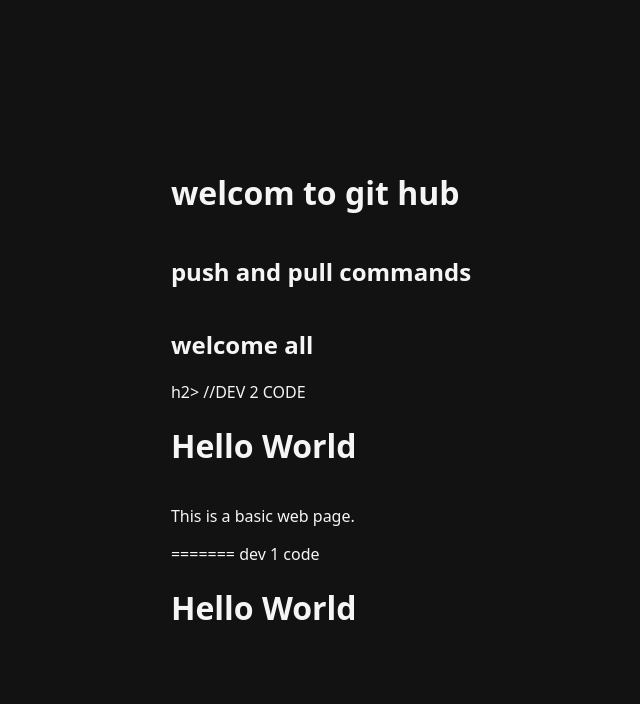
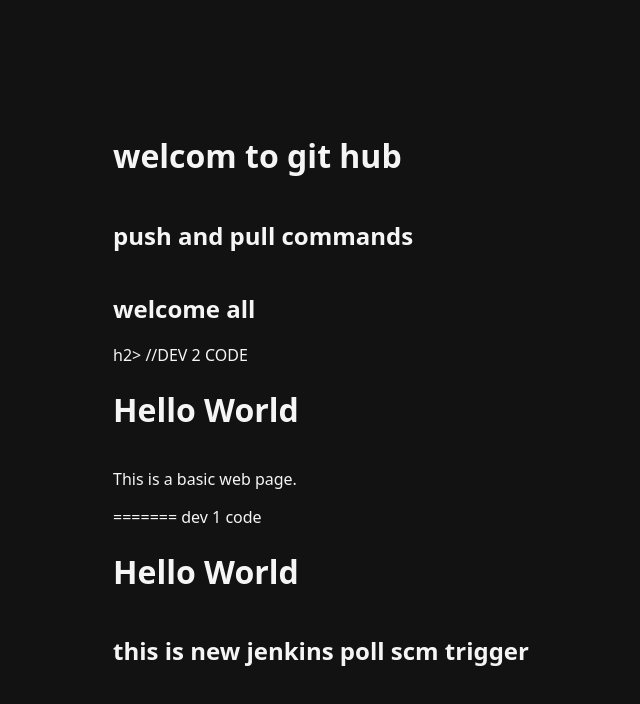
Before and after one commit to Rohith-9010/devops_example, a plain HTML site: page index.html in a window 1280 px wide. Shown: the whole page, without its empty margins (319-959 px from the left). Drawn offline with Linux system fonts and the light colour scheme.

Commit message:
Update index.html

```diff
--- a/index.html
+++ b/index.html
@@ -26,4 +26,6 @@
 <title>Advanced Page</title>
 <style>body{font-family:system-ui;display:grid;place-content:center;min-height:100vh;margin:0;background:#121212;color:#f5f5f5}</style>
 <h1>Hello World</h1>
+
+    <h2> this is new jenkins poll scm trigger</h2>
 </html>
```
